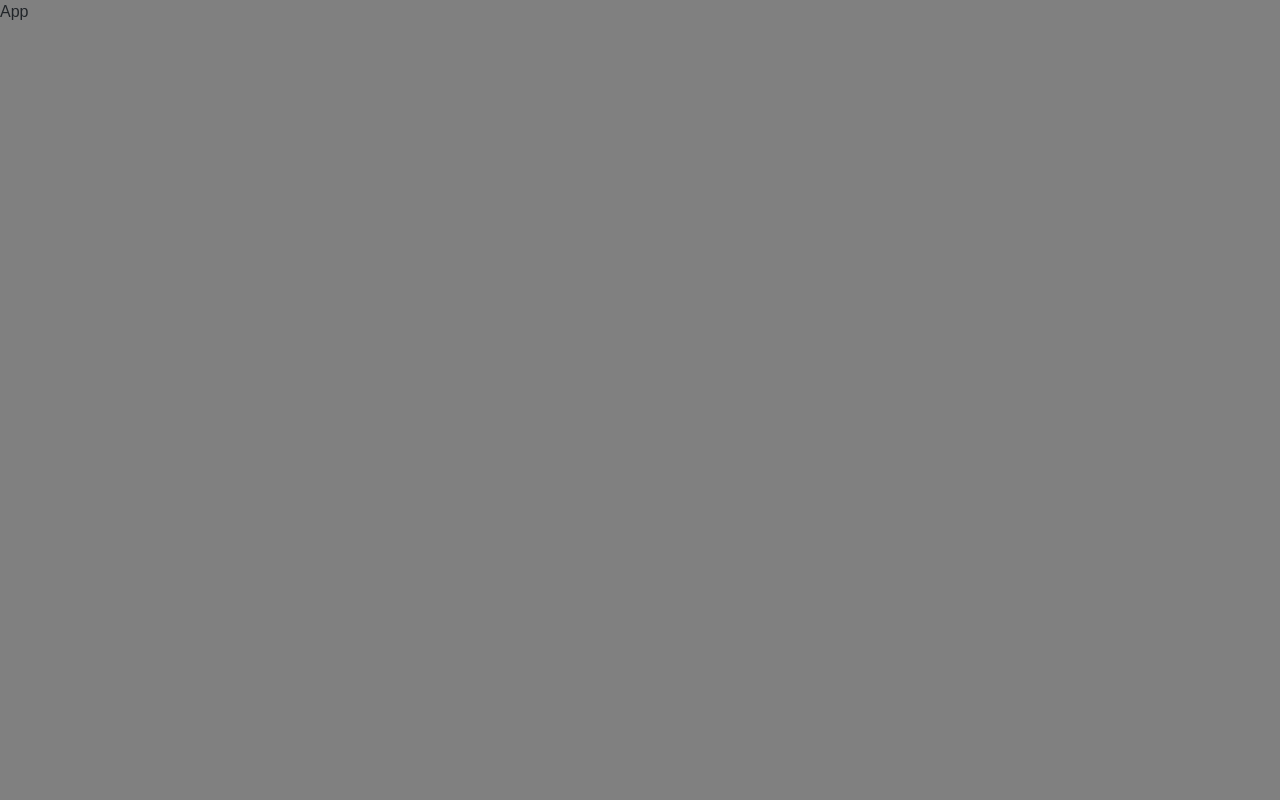
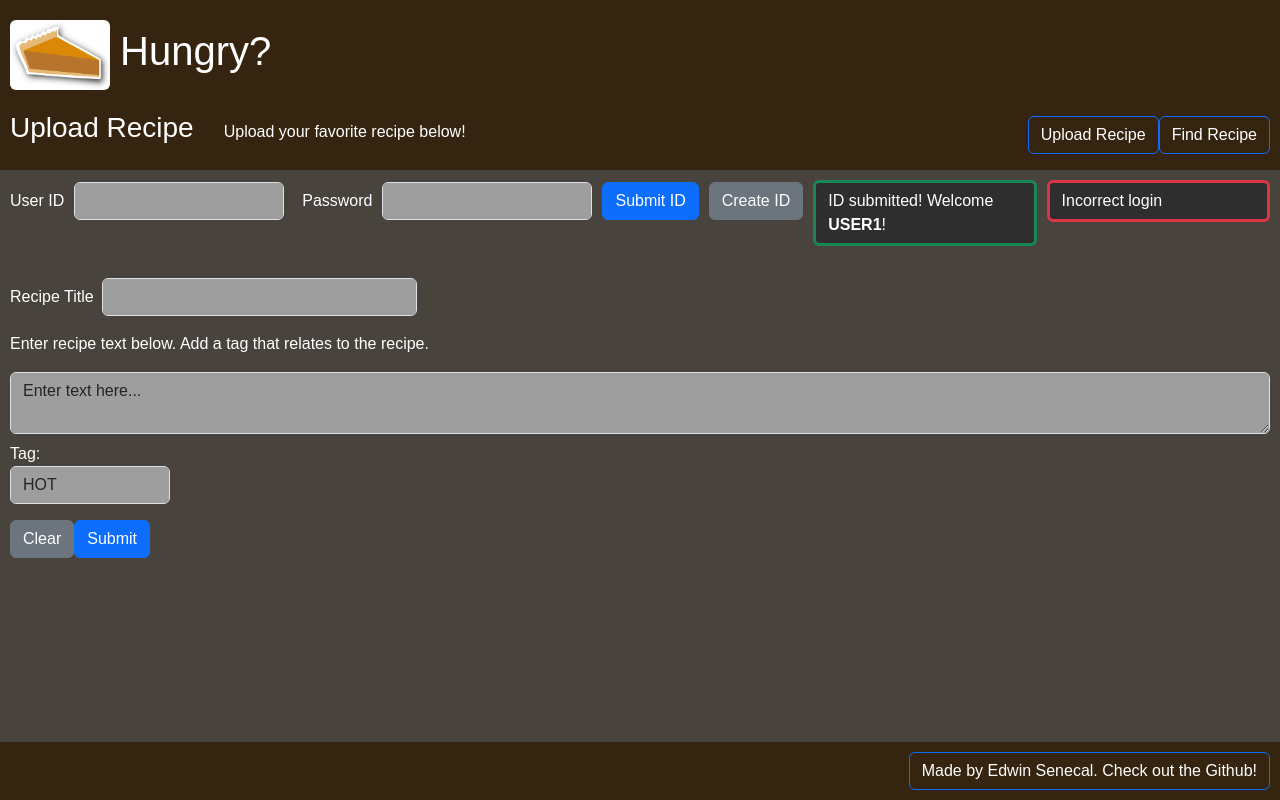
Before and after one commit to esenecal/startup, a React (Vite) app: page / in a window 1280 px wide. Built offline with nearby package versions, Linux system fonts and the light colour scheme.

Commit message:
Added index.html text to app.jsx. Made some slight changes to it and app.css to make the flexbox work.

```diff
--- a/src/app.css
+++ b/src/app.css
@@ -1,4 +1,4 @@
-body {
+.body {
     display: flex;
     flex-direction: column;
     height: 100vh;
--- a/src/app.jsx
+++ b/src/app.jsx
@@ -1,11 +1,101 @@
 import React from "react";
-import 'bootstrap/dist/css/bootstrap.min.css';  // Importing bootstrap components.
+import '/node_modules/bootstrap/dist/css/bootstrap.min.css';  // Importing bootstrap components.
 import "./app.css"   // The local css file.
+import "./upload.css"
 
+// Note that placing the className "body" was required, and changing app.css to accomodate it.
 export default function App() {
     return (
-    <div>
-        App
+    <div className="body">
+
+
+        <header>
+            <div id="title-block">
+                <img id="icon" alt="pie icon" src="pie.png" className="rounded" width="100" height="70"/>
+                    {/*<!--Image from https://openclipart.org/detail/310794/pumpkin-pie-sticker. It is in the public domain.-->
+                    <!--I would like it to the next of the Hungry? title, but this will be done in CSS-->*/}
+                <h1 id="title">Hungry?</h1>
+            </div>
+
+            <div id="header-bar">
+
+                <div id="header-text">
+                    <h3>Upload Recipe</h3>
+                    <p>Upload your favorite recipe below!</p>
+                </div>
+                <nav>
+                    <menu>
+                        {/*<!--We can do this in the className because bootstrap is typically loaded first. Then we are just putting the menu-button attributes over it.-->*/}
+                        <a href="index.html" className="btn btn-outline-primary menu-button" role="button">Upload Recipe</a>
+                        <a href="find-recipe.html" className="btn btn-outline-primary menu-button" role="button">Find Recipe</a>
+                    </menu>
+                </nav>
+            </div>
+        </header>
+
+        <main>
+            {/*<!--This form contains the input portions of this page-->*/}
+            <form>
+                <div id="login" className="mb-3">
+
+                    <label for="userID">User ID</label>
+                    <div className="col-2">
+                        <input id="userID" className="form-control" type="text" name="userID"/>
+                    </div>
+
+                    <label for="password">&ensp;Password</label>
+                    <div className="col-2">
+                        <input id="password" className="form-control" type="password" name="password"/>
+                    </div>
+
+                    <button type="submit" className="btn btn-primary">Submit ID</button>
+                    <button type="submit" className="btn btn-secondary">Create ID</button>
+
+
+                    <p id="user-alert" className="form-control border-3 border-success">ID submitted! Welcome <strong>USER1</strong>!</p>
+                    <p id="user-alert" className="form-control border-3 border-danger">Incorrect login</p>
+
+                </div>
+
+                {/*<!--This is example text for when they submit their user credentials, so they know they can proceed-->*/}
+
+
+
+
+
+                <div id="recipe-title-input" className="mb-3">
+                    <label for="recipeTitle">Recipe Title&ensp;</label>
+                    <div className="col-3">
+                        <input id="recipeTitle" className="form-control" type="text" name="recipeTitle"/>
+                    </div>
+                </div>
+
+                <p>Enter recipe text below. Add a tag that relates to the recipe.</p>
+
+                <label for="recipeText"></label>
+                <textarea id="recipeText" className="form-control mb-2">Enter text here...</textarea>
+
+                {/*<!--Tags will be submitted via a drop down menu-->*/}
+                <label for="tagDropdown">Tag:</label>
+                <select id="tagDropdown" className="form-control mb-3">
+                    <option selected>HOT</option>
+                    <option>COLD</option>
+                    <option>BREAKFAST</option>
+                    <option>LUNCH</option>
+                    <option>DINNER</option>
+                </select>
+
+                <div id="submit-buttons">
+                {/*<!--Submit will submit the text to the server. Reset will clear it.-->*/}
+                    <button type="reset" className="btn btn-secondary">Clear</button>
+                    <button type="submit" className="btn btn-primary">Submit</button>
+                </div>
+            </form>
+        </main>
+
+        <footer>
+            <a href="https://github.com/esenecal/startup" className="btn btn-outline-primary menu-button" role="button">Made by Edwin Senecal. Check out the Github!</a>
+        </footer>
     </div>
     );
 }
```
Also changed, not shown: src/upload.css (renamed from upload.css).
